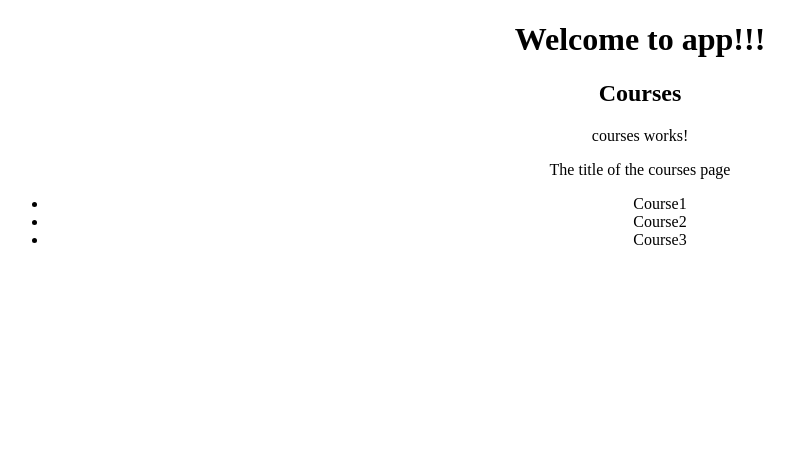
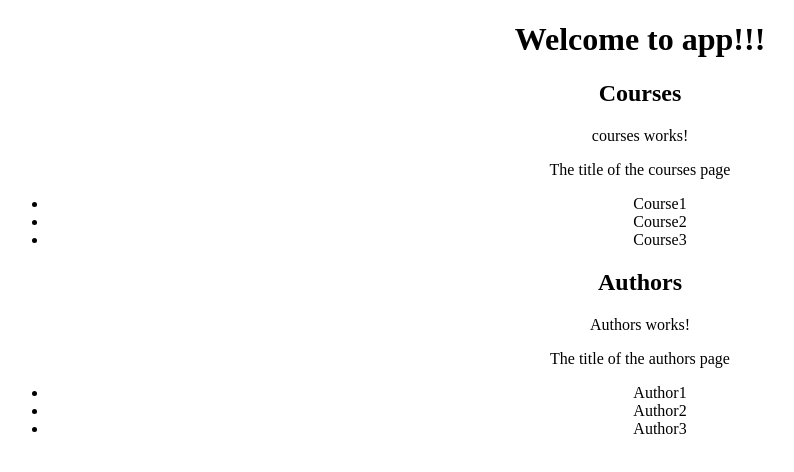
Before and after one commit to stevenzelinli/se3316_lab04, an Angular app in the folder angular-demo1/: page / in a window 1280 px wide. Shown: the top 472 px of the page, without its empty margins (0-794 px from the left). Built offline with nearby package versions, Linux system fonts and the light colour scheme.

Commit message:
Created Authors component and service, added to the app

```diff
--- a/angular-demo1/src/app/app.component.html
+++ b/angular-demo1/src/app/app.component.html
@@ -4,4 +4,5 @@
     Welcome to {{title}}!!!
   </h1>
   <app-courses></app-courses>
+  <app-authors></app-authors>
 </div>
--- a/angular-demo1/src/app/app.module.ts
+++ b/angular-demo1/src/app/app.module.ts
@@ -4,12 +4,14 @@ import { NgModule } from '@angular/core';
 
 import { AppComponent } from './app.component';
 import { CoursesComponent } from './courses/courses.component';
+import { AuthorsComponent } from './authors/authors.component';
 
 
 @NgModule({
   declarations: [
     AppComponent,
-    CoursesComponent
+    CoursesComponent,
+    AuthorsComponent
   ],
   imports: [
     BrowserModule
--- /dev/null
+++ b/angular-demo1/src/app/authors.service.ts
@@ -0,0 +1,11 @@
+import { Injectable } from '@angular/core';
+
+@Injectable()
+export class AuthorsService {
+  constructor() { }
+
+  getAuthors() : string[]{
+      return ["Author1", "Author2", "Author3"];
+  }
+
+}
--- /dev/null
+++ b/angular-demo1/src/app/authors/authors.component.html
@@ -0,0 +1,10 @@
+<h2>Authors</h2>
+<p>
+  Authors works!
+</p>
+{{title}}
+<ul>
+    <li *ngFor="let author of authors">
+        {{author}}
+    </li>
+</ul>
--- /dev/null
+++ b/angular-demo1/src/app/authors/authors.component.ts
@@ -0,0 +1,22 @@
+import { Component, OnInit, ViewEncapsulation } from '@angular/core';
+import {AuthorsService} from '../authors.service'
+
+@Component({
+  selector: 'app-authors',
+  templateUrl: './authors.component.html',
+  styleUrls: ['./authors.component.css'],
+  providers: [AuthorsService],
+  encapsulation: ViewEncapsulation.None
+})
+export class AuthorsComponent implements OnInit {
+  title = "The title of the authors page";
+  authors;
+
+  constructor(authorsService : AuthorsService) {
+    this.authors = authorsService.getAuthors();
+  }
+
+  ngOnInit() {
+  }
+
+}
```
Also changed, not shown: angular-demo1/src/app/authors/authors.component.css (added), 2 other files (tests, documents, lock files or other folders).
